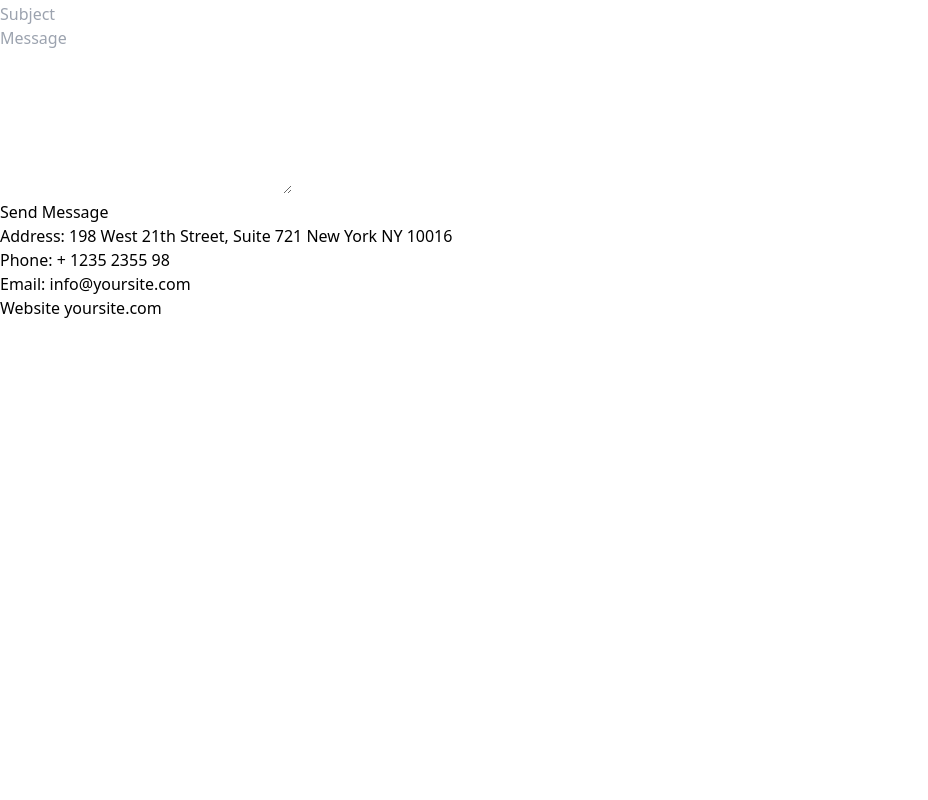
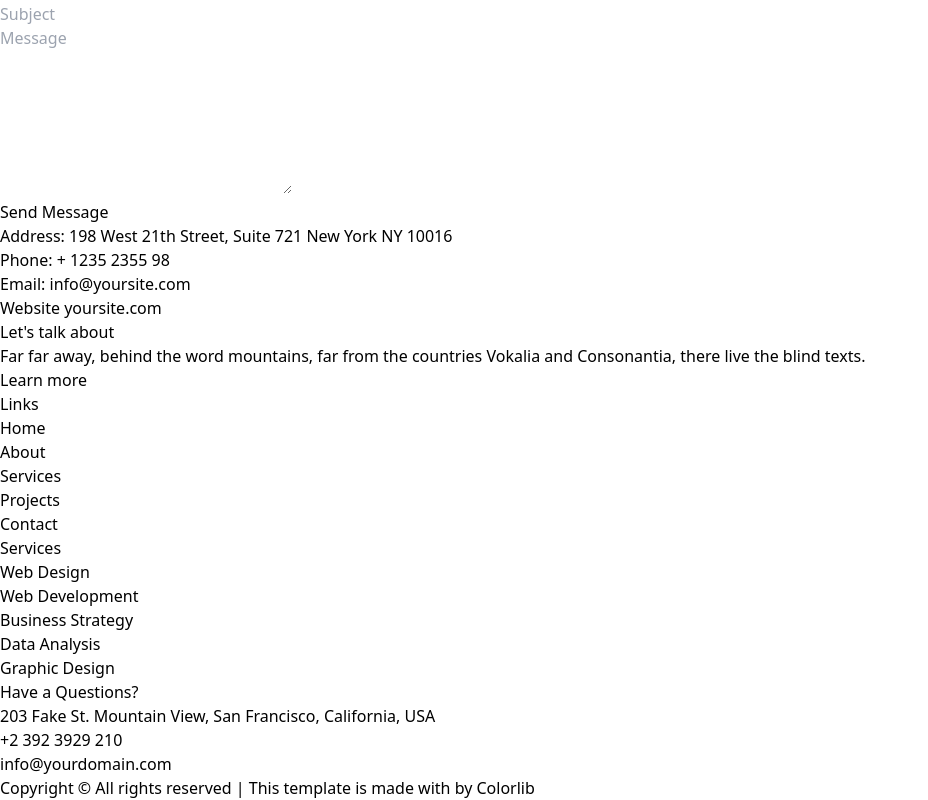
Before and after one commit to madsdev404/madsdev404_portfolio, a Next.js app: page / in a window 1280 px wide. Shown: the part 2374-3174 px from the top of the page, without its empty margins (0-928 px from the left). Before the commit the page ends 2694 px from the top, so only its background shows below. Built offline with nearby package versions, Linux system fonts and the light colour scheme.

Commit message:
Implemented Footer section.

```diff
--- a/app/page.tsx
+++ b/app/page.tsx
@@ -4,6 +4,7 @@ import Skills from '@/sections/Skills';
 import Services from '@/sections/Services';
 import Projects from '@/sections/Projects';
 import Contact from '@/sections/Contact';
+import Footer from '@/sections/Footer';
 
 export default function Home() {
   return (
@@ -14,6 +15,7 @@ export default function Home() {
       <Services />
       <Projects />
       <Contact />
+      <Footer />
     </main>
   );
 }
--- /dev/null
+++ b/sections/Footer.tsx
@@ -0,0 +1,69 @@
+import React from 'react';
+
+const Footer = () => {
+  return (
+    <footer className="ftco-footer ftco-section py-16 bg-gray-800 text-gray-300">
+      <div className="container mx-auto px-4">
+        <div className="flex flex-wrap mb-8">
+          <div className="w-full md:w-1/4 mb-8 md:mb-0">
+            <div className="ftco-footer-widget mb-4">
+              <h2 className="ftco-heading-2 text-white text-2xl font-semibold mb-4">Let's talk about</h2>
+              <p className="text-gray-400">Far far away, behind the word mountains, far from the countries Vokalia and Consonantia, there live the blind texts.</p>
+              <p className="mb-0 mt-4"><a href="#" className="btn btn-primary bg-blue-500 hover:bg-blue-600 text-white py-2 px-4 rounded-full">Learn more</a></p>
+            </div>
+          </div>
+          <div className="w-full md:w-1/4 mb-8 md:mb-0 ml-0 md:ml-4">
+            <div className="ftco-footer-widget mb-4">
+              <h2 className="ftco-heading-2 text-white text-2xl font-semibold mb-4">Links</h2>
+              <ul className="list-none p-0">
+                <li className="mb-2"><a href="#" className="text-gray-400 hover:text-white"><span className="fa fa-chevron-right mr-2"></span>Home</a></li>
+                <li className="mb-2"><a href="#" className="text-gray-400 hover:text-white"><span className="fa fa-chevron-right mr-2"></span>About</a></li>
+                <li className="mb-2"><a href="#" className="text-gray-400 hover:text-white"><span className="fa fa-chevron-right mr-2"></span>Services</a></li>
+                <li className="mb-2"><a href="#" className="text-gray-400 hover:text-white"><span className="fa fa-chevron-right mr-2"></span>Projects</a></li>
+                <li className="mb-2"><a href="#" className="text-gray-400 hover:text-white"><span className="fa fa-chevron-right mr-2"></span>Contact</a></li>
+              </ul>
+            </div>
+          </div>
+          <div className="w-full md:w-1/4 mb-8 md:mb-0">
+            <div className="ftco-footer-widget mb-4">
+              <h2 className="ftco-heading-2 text-white text-2xl font-semibold mb-4">Services</h2>
+              <ul className="list-none p-0">
+                <li className="mb-2"><a href="#" className="text-gray-400 hover:text-white"><span className="fa fa-chevron-right mr-2"></span>Web Design</a></li>
+                <li className="mb-2"><a href="#" className="text-gray-400 hover:text-white"><span className="fa fa-chevron-right mr-2"></span>Web Development</a></li>
+                <li className="mb-2"><a href="#" className="text-gray-400 hover:text-white"><span className="fa fa-chevron-right mr-2"></span>Business Strategy</a></li>
+                <li className="mb-2"><a href="#" className="text-gray-400 hover:text-white"><span className="fa fa-chevron-right mr-2"></span>Data Analysis</a></li>
+                <li className="mb-2"><a href="#" className="text-gray-400 hover:text-white"><span className="fa fa-chevron-right mr-2"></span>Graphic Design</a></li>
+              </ul>
+            </div>
+          </div>
+          <div className="w-full md:w-1/4 mb-8 md:mb-0">
+            <div className="ftco-footer-widget mb-4">
+              <h2 className="ftco-heading-2 text-white text-2xl font-semibold mb-4">Have a Questions?</h2>
+              <div className="block-23 mb-3">
+                <ul className="list-none p-0">
+                  <li className="flex mb-2"><span className="icon fa fa-map-marker mr-3"></span><span className="text">203 Fake St. Mountain View, San Francisco, California, USA</span></li>
+                  <li className="flex mb-2"><a href="#" className="text-gray-400 hover:text-white"><span className="icon fa fa-phone mr-3"></span><span className="text">+2 392 3929 210</span></a></li>
+                  <li className="flex mb-2"><a href="#" className="text-gray-400 hover:text-white"><span className="icon fa fa-paper-plane pr-4 mr-3"></span><span className="text">info@yourdomain.com</span></a></li>
+                </ul>
+              </div>
+              <ul className="ftco-footer-social list-none p-0 flex mt-2">
+                <li className="mr-3"><a href="#" className="text-gray-400 hover:text-white"><span className="fa fa-twitter"></span></a></li>
+                <li className="mr-3"><a href="#" className="text-gray-400 hover:text-white"><span className="fa fa-facebook"></span></a></li>
+                <li className="mr-3"><a href="#" className="text-gray-400 hover:text-white"><span className="fa fa-instagram"></span></a></li>
+              </ul>
+            </div>
+          </div>
+        </div>
+        <div className="row">
+          <div className="w-full text-center">
+            <p className="text-gray-500">
+              Copyright &copy;<script>document.write(new Date().getFullYear());</script> All rights reserved | This template is made with <i className="fa fa-heart" aria-hidden="true"></i> by <a href="https://colorlib.com" target="_blank" className="text-blue-400 hover:underline">Colorlib</a>
+            </p>
+          </div>
+        </div>
+      </div>
+    </footer>
+  );
+};
+
+export default Footer;
```
Also changed, not shown: commit_message.txt.
